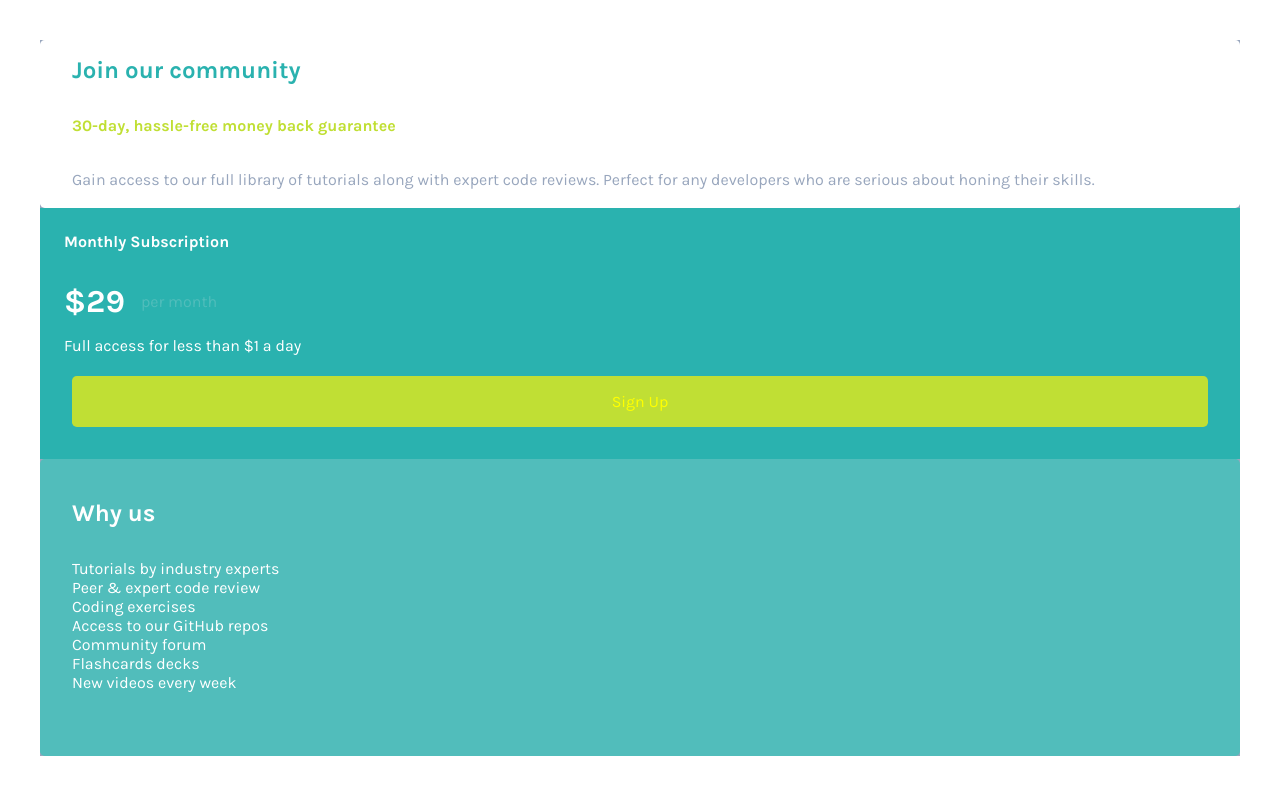
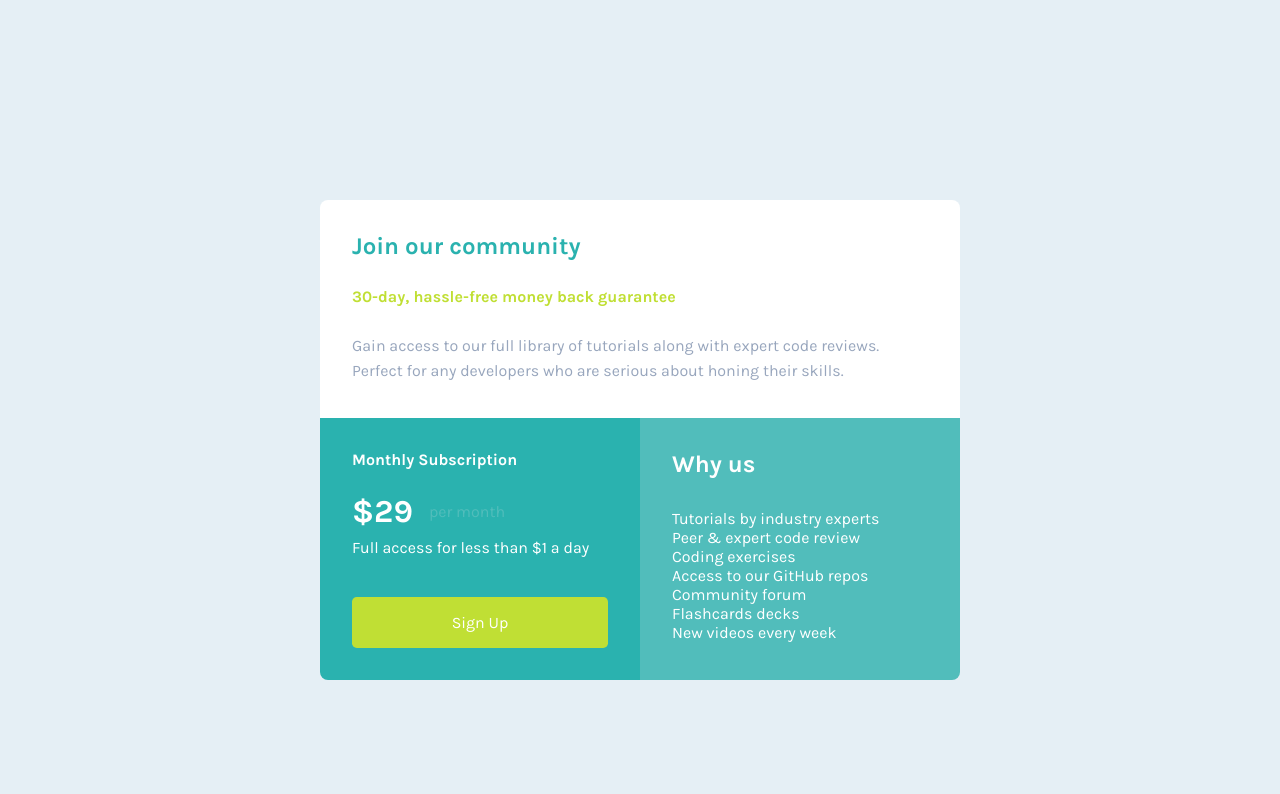
Before and after one commit to Lauraine18/Single-Price-Grid-Component, a plain HTML site: page index.html in a window 1280 px wide. Drawn offline with Linux system fonts and the light colour scheme.

Commit message:
Single-Price-Grid-Component

```diff
--- a/index.html
+++ b/index.html
@@ -9,19 +9,16 @@
     <title>Single-Price-Grid-Component</title>
 </head>
 
-<body>
-    <div class="background">
+<body class="background">
+    <div class="card-container">
         <div class=" card card-1">
-            <div class="block block-1">
             <h2 class="title">Join our community</h2>
             <h4 class="heading">30-day, hassle-free money back guarantee</h4>
             <p class="text"> Gain access to our full library of tutorials along with expert code reviews. Perfect
                 for any developers who are serious about honing their skills.</p>
         </div>
-        </div>
 
         <div class=" card card-2">
-            <div class="block block-2">
             <p class="title-2">Monthly Subscription</p>
 
             <div class=" monthly-payment">
@@ -31,22 +28,20 @@
             </div>
             <p class="text-2">Full access for less than $1 a day </p>
 
-            </div>
-
             <div class="button">
                 <a href="#">Sign Up</a>
             </div>
         </div>
 
         <div class="card card-3">
-            <div class="block block-3">
+
             <h2 class="title-3">Why us</h2>
             <p class="text-3">Tutorials by industry experts <br> Peer & expert code review <br> Coding exercises
                 <br>
                 Access to our GitHub repos <br> Community forum <br> Flashcards decks <br> New videos every week
             </p>
         </div>
-        </div>
+
 
 
     </div>
--- a/style.css
+++ b/style.css
@@ -1,6 +1,6 @@
 @import url('https://fonts.googleapis.com/css2?family=Karla:wght@400;700&display=swap');
 
-:root{
+:root {
   --cyan: hsl(179, 62%, 43%);
   --light-cyan: hsl(179, 45%, 53%);
   --bright-yellow: hsl(71, 73%, 54%);
@@ -8,111 +8,131 @@
   --grayish-blue: hsl(218, 22%, 67%);
 }
 
-*{
-    margin:0;
+* {
+  margin: 0;
   padding: 0;
 }
-p{
+
+body {
+  font-size: 16px;
+  font-family: 'Karla', sans-serif;
+}
+
+p {
   color: white;
 }
 
-a{
-    color: yellow;
+a {
+  color: rgb(255, 255, 255);
   text-decoration: none;
 }
 
-body{
-font-size: 16px;
-font-family: 'Karla', sans-serif;
-}
-.background{
+.background {
   margin: 2.5rem;
-    background-color: var(--grayish-blue);
+  background-color: var(--light-gray);
   display: flex;
   flex-direction: column;
   justify-content: center;
 }
-.block{
+
+.card {
   display: grid;
-    gap:2rem;
-}
-.card-1{
-    background-color:white ;
-    border-radius:0.3rem;
-
+  gap: 1.5rem;
+  padding: 2rem;
 }
 
-.block-1{
-    padding: 1rem 2rem;
-
+.card-1 {
+  background-color: white;
+  border-radius: 0.5rem 0.5rem 0rem 0rem;
 }
 
-.title{
+.card-2 {
+  background-color: var(--cyan);
+}
+
+.card-3 {
+  background-color: var(--light-cyan);
+  border-radius:0rem 0rem 0.5rem 0.5rem;
+}
+
+.title {
   color: var(--cyan);
 }
 
-.heading{
+.heading {
   color: var(--bright-yellow);
 }
 
-.text{
+.text {
   color: var(--grayish-blue);
   line-height: 25px;
 }
-.card-2{
-    background-color:var(--cyan);
 
-}
-
-.block-2{
-    padding: 1rem 1.5rem;
-}
-
-.title-2{
-    margin-top:0.5rem;
+.title-2 {
   font-weight: 700;
 }
 
-.sub-head{
+.sub-head {
   color: white;
 }
 
-.per-month{
-    color:var(--light-cyan);
+.per-month {
+  color: var(--light-cyan);
   font-weight: 400;
 }
 
-.text-2{
+.text-2 {
   margin-top: -1rem;
 }
 
-.card-3{
-    background-color:var(--light-cyan);
-    border-radius:0.3rem;
-
-}
-
-.block-3{
-    padding:2.5rem 2rem 4rem;
-
-}
-
-.title-3{
+.title-3 {
   color: white;
 }
 
-.monthly-payment{
+.monthly-payment {
   display: flex;
   align-items: center;
-    gap:1rem;
+  gap: 1rem;
 }
 
-.button{
+.button {
+  margin-top: 1rem;
   padding: 1rem;
-    margin: 2rem;
-    margin-top: 0.3rem;
   background-color: var(--bright-yellow);
   border-radius: 0.3rem;
-    display:grid;
-   place-content:center;
+  display: grid;
+  place-content: center;
 }
+
+@media (min-width: 900px) {
+  .background {
+    min-height: 100vh;
+  }
+
+  .card-container {
+    max-height: 30rem;
+    max-width: 40rem;
+    margin: auto;
+    display: grid;
+    grid-template-columns: 1fr 1fr;
+    grid-template-rows: 1fr 1fr;
+  }
+
+  .card-1 {
+    grid-column: 1/3;
+    grid-row: 1;
+    border-radius: 0.5rem 0.5rem 0rem 0rem;
+  }
+
+  .card-2 {
+    grid-column: 1;
+    grid-row: 2;
+    border-radius: 0rem 0rem 0rem 0.5rem;
+  }
+
+  .card-3 {
+    grid-column: 2;
+    grid-row: 2;
+    border-radius: 0rem 0rem 0.5rem 0rem;
+  }
+}
```
Also changed, not shown: Designs/desktop-design.jpg (added), Designs/mobile-design.jpg (added), 1 other file. Lines whose indentation alone changed are shown as unchanged.
